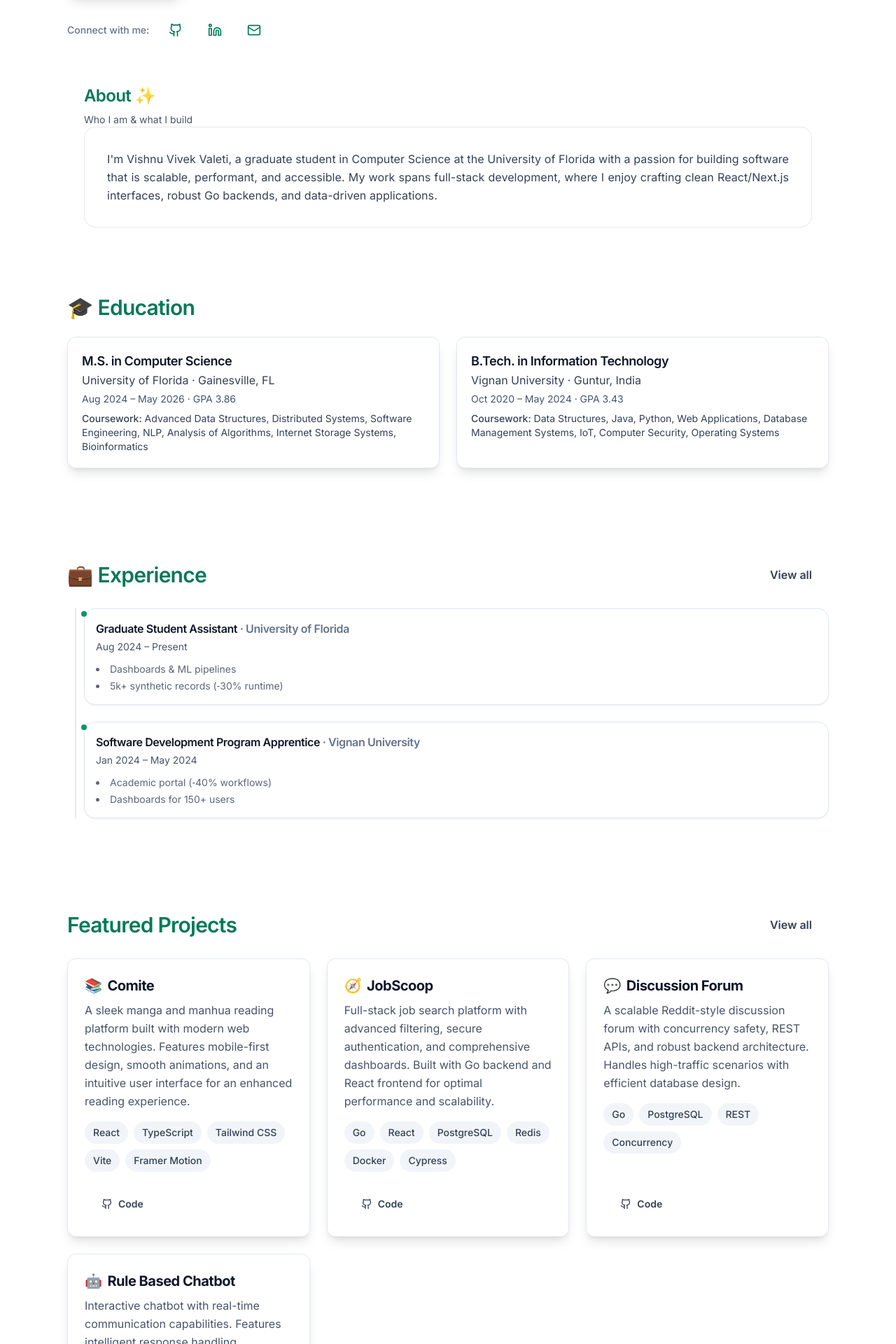
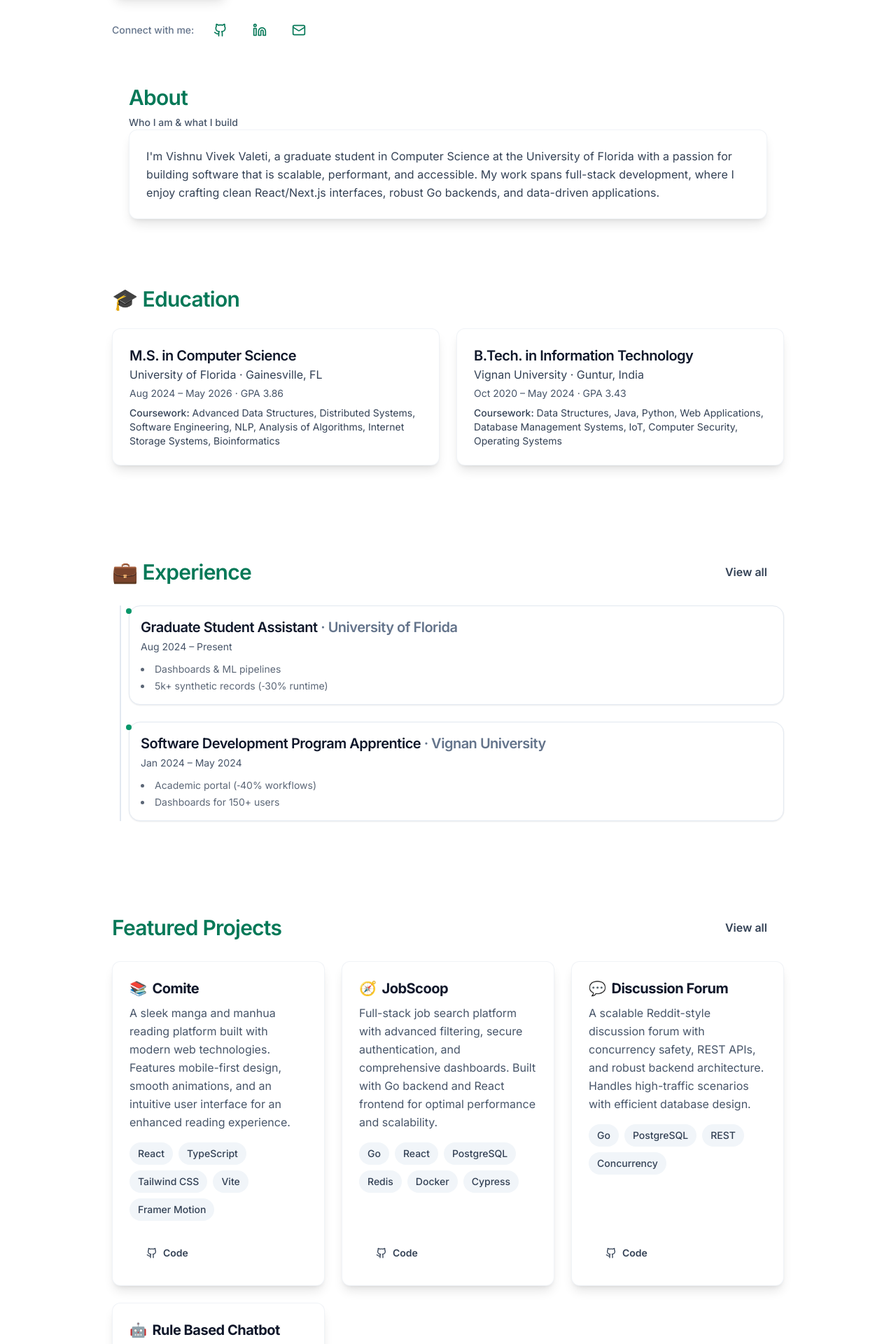
Before and after one commit to valetivivek/portfolio, a Next.js app: page / in a window 1280 px wide. Shown: the part 380-2300 px from the top of the page at 70% size. Built offline with nearby package versions, Linux system fonts and the light colour scheme.

Commit message:
minmal changes

```diff
--- a/app/components/About.tsx
+++ b/app/components/About.tsx
@@ -8,16 +8,16 @@ export default function About() {
   return (
     <section id="about" className="container mx-auto px-4 md:px-6 py-6 md:py-8">
       <motion.header variants={fadeUp} initial="hidden" whileInView="show" viewport={{ once: true, amount: 0.3 }}>
-        <h2 className="mb-2 text-2xl font-semibold tracking-tight group">
+        <h2 className="mb-2 group">
           <a href="#about" className="hover:text-primary-600 transition-colors">
-            About <span aria-hidden>✨</span>
+            About
           </a>
         </h2>
-        <p className="text-sm text-slate-600 dark:text-slate-400">Who I am & what I build</p>
+        <p className="text-sm font-medium text-slate-600 dark:text-slate-400">Who I am & what I build</p>
       </motion.header>
       <motion.div variants={fadeUp} initial="hidden" whileInView="show" viewport={{ once: true, amount: 0.3 }}>
-        <div className="rounded-2xl border bg-white p-6 md:p-8 md:max-w-none dark:bg-slate-900 dark:border-slate-700">
-          <div className="text-justify leading-relaxed tracking-[0.005em] space-y-5 text-slate-700 dark:text-slate-300 max-w-none">
+        <div className="card p-6 md:p-6">
+          <div className="leading-relaxed tracking-[0.005em] space-y-5 text-slate-700 dark:text-slate-300 max-w-none">
             {ABOUT.copy.split("\n\n").map((para, i) => (
               <p key={i}>{para}</p>
             ))}
--- a/app/components/EducationCard.tsx
+++ b/app/components/EducationCard.tsx
@@ -14,8 +14,8 @@ type Edu = {
 
 export default function EducationCard({ edu, index = 0 }: { edu: Edu; index?: number }) {
   return (
-    <motion.article variants={fadeUp} custom={index} initial="hidden" whileInView="show" viewport={{ once: true, amount: 0.3 }} className="card p-5 dark:border-slate-700">
-      <h3 className="text-lg font-semibold text-slate-900">{edu.degree}</h3>
+    <motion.article variants={fadeUp} custom={index} initial="hidden" whileInView="show" viewport={{ once: true, amount: 0.3 }} className="card p-6">
+      <h3 className="text-xl font-semibold text-slate-900 dark:text-slate-100">{edu.degree}</h3>
       <p className="text-slate-700 dark:text-slate-300">{edu.school} · {edu.location}</p>
       <p className="text-sm text-slate-600 mt-1 dark:text-slate-400">{edu.dates}{edu.gpa ? ` · GPA ${edu.gpa}` : ""}</p>
       {edu.coursework && edu.coursework.length > 0 && (
--- a/app/components/ExperienceTimeline.tsx
+++ b/app/components/ExperienceTimeline.tsx
@@ -48,16 +48,13 @@ export default function ExperienceTimeline({ items }: { items: Item[] }) {
             whileTap={{ scale: 0.98 }}
           >
             <motion.h3
-              className="text-base font-semibold text-slate-900 group-hover:text-primary-700 transition-colors duration-200"
-              animate={{
-                color: hoveredItem === idx ? "#059669" : "#0f172a"
-              }}
+              className="text-xl font-semibold text-slate-900 dark:text-slate-100 group-hover:text-primary-700 transition-colors duration-200"
             >
-              {item.role} <span className="text-slate-500 group-hover:text-slate-600 transition-colors duration-200">· {item.company}</span>
+              {item.role} <span className="text-slate-500 dark:text-slate-400 group-hover:text-slate-600 dark:group-hover:text-slate-300 transition-colors duration-200">· {item.company}</span>
             </motion.h3>
-            <p className="mt-1 text-sm text-slate-600 group-hover:text-slate-700 transition-colors duration-200">{item.dates}</p>
+            <p className="mt-1 text-sm text-slate-600 dark:text-slate-400 group-hover:text-slate-700 transition-colors duration-200">{item.dates}</p>
             <motion.ul
-              className="mt-3 list-inside list-disc text-sm text-slate-700 print:text-[12px] space-y-1"
+              className="mt-3 list-inside list-disc text-sm text-slate-700 dark:text-slate-300 print:text-[12px] space-y-1"
               initial={{ opacity: 0.8 }}
               animate={{ opacity: hoveredItem === idx ? 1 : 0.8 }}
               transition={{ duration: 0.2 }}
@@ -65,7 +62,7 @@ export default function ExperienceTimeline({ items }: { items: Item[] }) {
               {item.highlights.map((h, i) => (
                 <motion.li
                   key={i}
-                  className="transition-all duration-200 hover:text-slate-900"
+                  className="transition-all duration-200 hover:text-slate-900 dark:hover:text-slate-100"
                   whileHover={{ x: 4 }}
                 >
                   {h}
--- a/app/globals.css
+++ b/app/globals.css
@@ -11,15 +11,21 @@
   --text: 15 23 42; /* slate-900 */
   --muted: 100 116 139; /* slate-500 */
   --ring: 5 150 105; /* primary-600 */
+  --elevated: 241 245 249; /* slate-100 (light elevated) */
+  /* Semantic */
+  --success: 16 185 129; /* #10B981 */
+  --warning: 245 158 11; /* #F59E0B */
+  --info: 59 130 246; /* #3B82F6 */
 }
 
 .dark {
-  --bg: 2 6 23; /* slate-950 */
-  --surface: 15 23 42; /* slate-900 */
-  --border: 51 65 85; /* slate-600 */
-  --text: 241 245 249; /* slate-100 */
-  --muted: 148 163 184; /* slate-400 */
-  --ring: 16 185 129; /* emerald-500 */
+  --bg: 15 23 42; /* #0F172A */
+  --surface: 30 41 59; /* #1E293B */
+  --elevated: 51 65 85; /* #334155 */
+  --border: 71 85 105; /* #475569 */
+  --text: 241 245 249; /* #F1F5F9 */
+  --muted: 148 163 184; /* #94A3B8 */
+  --ring: 52 211 153; /* #34D399 */
 }
 
 html, body {
@@ -33,15 +39,15 @@ html, body {
 
 /* Typography defaults */
 @layer base {
-  h1 { @apply text-3xl md:text-4xl lg:text-5xl font-bold tracking-tight text-slate-900 dark:text-slate-100; }
-  h2 { @apply text-2xl md:text-3xl font-semibold tracking-tight text-slate-900 dark:text-slate-100; }
-  h3 { @apply text-xl md:text-2xl font-semibold tracking-tight text-slate-900 dark:text-slate-100; }
+  h1 { @apply text-4xl md:text-5xl font-bold tracking-tight text-slate-900 dark:text-slate-100; }
+  h2 { @apply text-3xl font-semibold tracking-tight text-slate-900 dark:text-slate-100; }
+  h3 { @apply text-2xl font-semibold tracking-tight text-slate-900 dark:text-slate-100; }
   p { @apply text-base leading-relaxed text-slate-700 dark:text-slate-300; }
   a { @apply text-primary-700 transition duration-200 ease-in-out hover:text-primary-800 hover:no-underline hover:opacity-90; }
 }
 
 @layer components {
-  .container-page { @apply max-w-6xl mx-auto px-4 sm:px-6 lg:px-8; }
+  .container-page { @apply max-w-5xl mx-auto px-4 sm:px-6 lg:px-8; }
   .btn-primary {
     @apply inline-flex items-center gap-2 rounded-lg bg-primary-600 px-6 py-3 text-white font-semibold shadow-lg transition-all duration-200 hover:bg-primary-700 hover:shadow-xl hover:-translate-y-0.5 focus-visible:ring-2 focus-visible:ring-primary-600 focus-visible:ring-offset-2 dark:focus-visible:ring-offset-slate-900;
   }
@@ -49,7 +55,7 @@ html, body {
     @apply inline-flex items-center gap-2 rounded-lg px-6 py-3 text-slate-700 font-semibold hover:bg-slate-100 hover:text-slate-900 transition-all duration-200 focus-visible:ring-2 focus-visible:ring-primary-600 focus-visible:ring-offset-2 dark:text-slate-200 dark:hover:bg-slate-800 dark:hover:text-white dark:focus-visible:ring-offset-slate-900;
   }
   .card {
-    @apply rounded-xl border border-border bg-white shadow-lg transition-all duration-200 hover:shadow-xl hover:-translate-y-1 dark:bg-slate-900;
+    @apply rounded-xl border bg-white shadow-lg transition-shadow duration-200 hover:shadow-lg dark:bg-[rgb(var(--surface))] border-slate-200/50 dark:border-slate-700;
   }
   .tag {
     @apply rounded-full bg-slate-100 px-3 py-1.5 text-sm font-medium text-slate-700 transition-colors duration-200 hover:bg-slate-200 dark:bg-slate-800 dark:text-slate-200 dark:hover:bg-slate-700;
--- a/app/page.tsx
+++ b/app/page.tsx
@@ -14,7 +14,7 @@ export default function HomePage() {
       <About />
 
       {/* Education */}
-      <section id="education" className="py-12 md:py-16" aria-labelledby="education-heading">
+      <section id="education" className="py-16" aria-labelledby="education-heading">
         <div className="flex items-center justify-between">
           <h2 id="education-heading" className="group">
             <a href="#education" className="hover:text-primary-600 transition-colors">
@@ -67,7 +67,7 @@ export default function HomePage() {
       </section>
 
       {/* Experience preview */}
-      <section id="experience" className="py-12 md:py-16" aria-labelledby="experience-heading">
+      <section id="experience" className="py-16" aria-labelledby="experience-heading">
         <div className="flex items-center justify-between">
           <h2 id="experience-heading" className="group">
             <a href="#experience" className="hover:text-primary-600 transition-colors">
@@ -87,7 +87,7 @@ export default function HomePage() {
       </section>
 
       {/* Featured Projects */}
-      <section id="projects" className="py-12 md:py-16" aria-labelledby="projects-heading">
+      <section id="projects" className="py-16" aria-labelledby="projects-heading">
         <div className="flex items-center justify-between">
           <h2 id="projects-heading" className="group">
             <a href="#projects" className="hover:text-primary-600 transition-colors">
@@ -103,7 +103,7 @@ export default function HomePage() {
         </div>
       </section>
 
-      <section className="py-12 md:py-16" aria-labelledby="cta-heading">
+      <section className="py-16" aria-labelledby="cta-heading">
         <div className="card p-6 rounded-xl border bg-white shadow-sm flex flex-col items-start justify-between gap-4 sm:flex-row sm:items-center">
           <div>
             <h2 id="cta-heading">Let's work together</h2>
```
